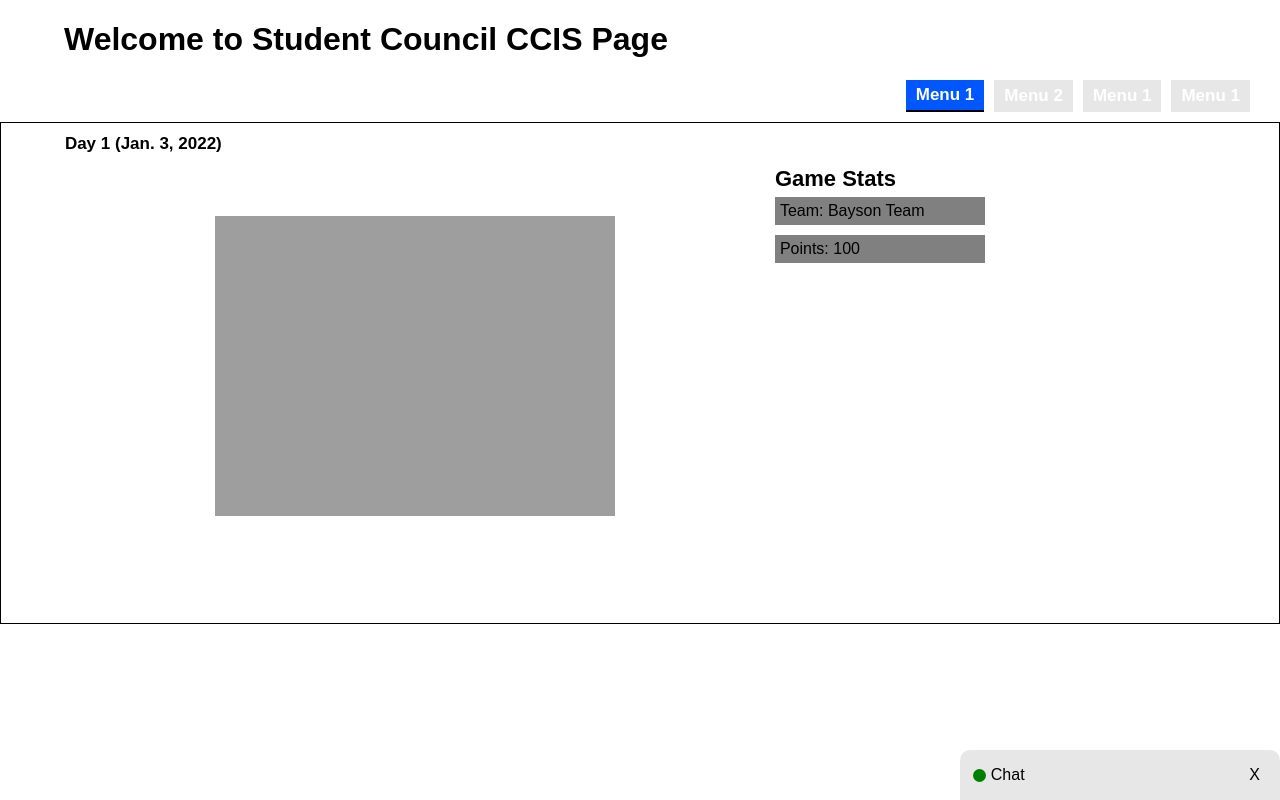
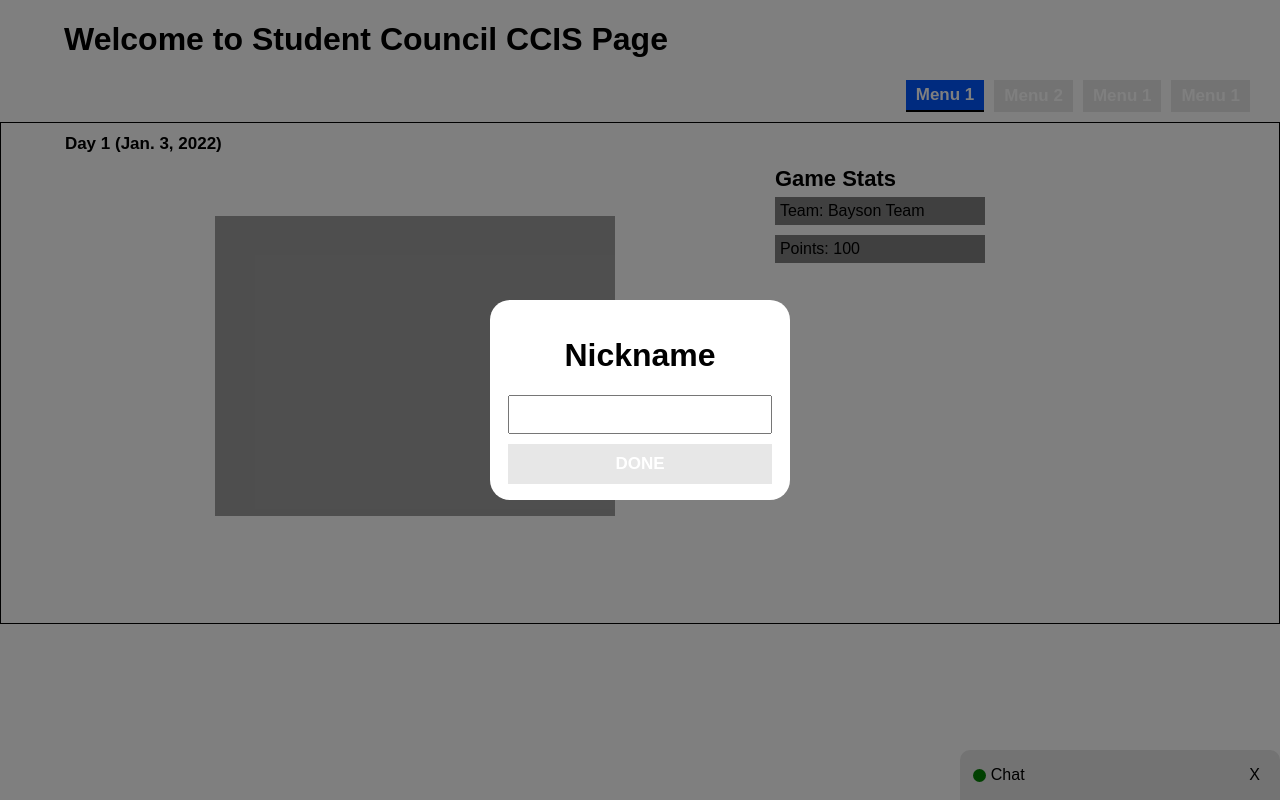
Before and after one commit to jhonlloydc/CCIS-REALM, a PHP site: page / in a window 1280 px wide. Run offline with PHP 8.4, Linux system fonts and the light colour scheme.

Commit message:
Add files via upload

```diff
--- a/css/main.css
+++ b/css/main.css
@@ -6,6 +6,38 @@ body{
 P{
     margin: 0px;
     padding: 0px;
+}
+.modal{
+    z-index: 1;
+    position: fixed;
+    top: 0;
+    bottom: 0;
+    left: 0;
+    right: 0;
+    background-color: rgba(0, 0, 0, 0.5);
+
+    display: flex;
+    justify-content: center;
+    align-items: center;
+}
+#alias{
+    width: 80%;
+    padding: 10px;
+}
+.des{
+    width: 80%;
+    padding: 10px;
+}
+.form{
+    display: flex;
+    border-radius: 20px;
+    flex-direction: column;
+    width: 300px;
+    height: 200px;
+    background-color: white;
+
+    justify-content: center;
+    align-items: center;
 }
 .page-header{
     width: 95%;
@@ -25,8 +57,7 @@ P{
 .m-message{
     font-size: 11px;
     display: flex;
-    max-width: 100%;
-    flex-wrap: wrap;
+    width: 100%px;
 }
 .main-content{
     display: flex;
--- a/index.html
+++ b/index.html
@@ -6,10 +6,18 @@
     </head>
     <title>CCIS</title>
     <body>
+        <div class="modal">
+            <div class="form">
+                <h1>Nickname</h1>
+                <input id='alias' class="des" type="text" name="">
+                <button id='set-alias' class="des" style="margin-top:10px;width: 88%;">DONE</button>
+            </div>
+        </div>
         <div class="side-box">
             <div class="action-box">
                 <div id='chat'>
                     <div class="online"></div>Chat</div>
+
                 <div class="close">X</div>
             </div>
 
@@ -41,6 +49,19 @@
     <script src="js/config.js"></script>
     <script>
 
+        $('#set-alias').click(function(){
+
+            var seta = $('#alias').val();
+            if(seta.trim() == ''){
+                alert('Enter Nickname');
+            }
+            else{
+                $('.modal').hide();
+            }
+
+        });
+
+
         // ON LOAD
         let currentDate = new Date();
         let cDay = currentDate.getDate();
@@ -51,7 +72,7 @@
 
         $('#send').click(function(){
 
-            var name = "Anonymous";
+            var name = $('#alias').val();
             var message = $('.input-msg').val();
 
             $.post("https://pasuyo.store/ccis/ccis-add-message?name="+name+"&message="+message+"&date="+date+"");
@@ -70,7 +91,7 @@
 
                             "<div class='p-chat'>"+
                                 "<label class='sender'>"+value.name+"</label>"+
-                                "<p class='m-message'>"+value.message+"</p>"+
+                                "<div class='m-message'>"+value.message+"</div>"+
                             "</div>"
                         );
 
```
